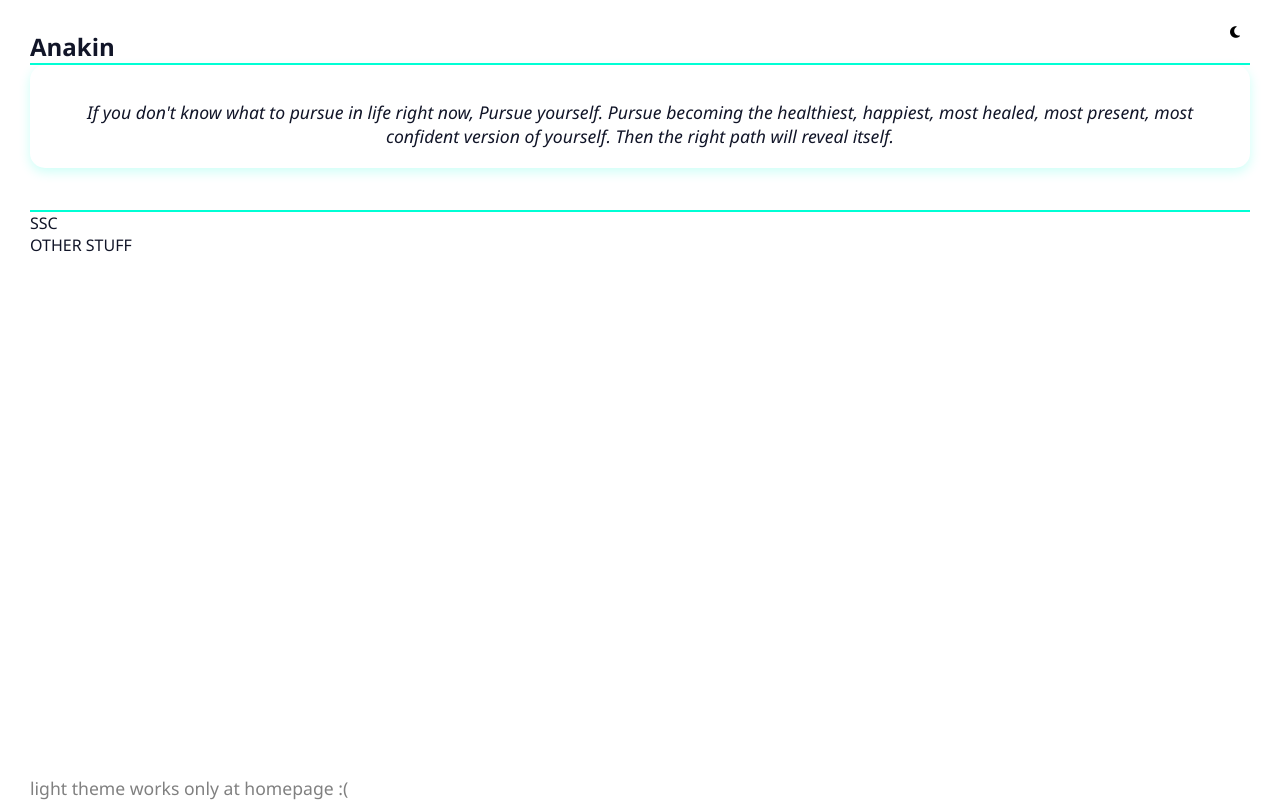
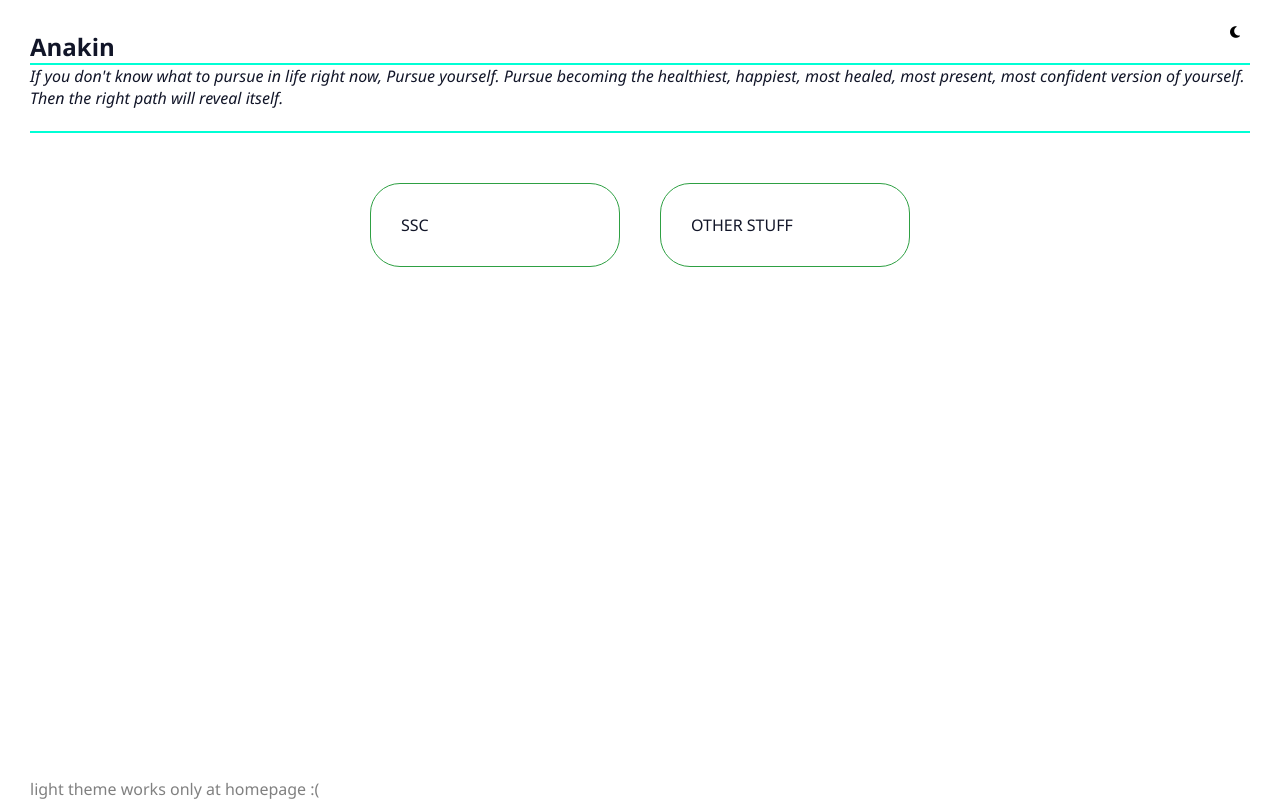
Before and after one commit to Anakin-4/SSC, a plain HTML site: page index.html in a window 1280 px wide. Drawn offline with Linux system fonts and the light colour scheme.

Commit message:
Update style.css
redesigned

```diff
--- a/style.css
+++ b/style.css
@@ -45,59 +45,28 @@ hr{
     background-color: #00ffd5;
     margin:2px,0;
 }
-#nav{
+p{
     font-style: italic;
-    background-color: rgba(255,255,255,0.05);
-    padding:20px;
-    border-radius: 15px;
-    box-shadow: 0 4px 12px rgba(0,255,213,0.2);
-    margin-bottom: 20px;
 }
-#study,h3{
-    color:#ffffff;
-    text-align: center;
-    line-height: 100px;
-    margin: 0;
+.options{
+    display: flex;
+    justify-content: center;
+    gap: 40px;
+    margin-top: 50px;
 }
-#study,a{
-      text-decoration: none;
-      color:#410445;
-      transition: color 0.3s;
+.option-box{
+    background-color: var(--base-color);
+    padding: 30px;
+    border-radius: 30px;
+    border: 1px solid #2ea043;
+    width: 250px;
+    transition: 0.3s;
+    cursor: pointer;
 }
-#study,a:hover{
-    color: green;
+.option-box:hover{
+    background-color: var(--base-varient);
 }
-#study,span,p {
-     text-align: center;
-     margin-top: 15px;
-     font-size: 1.1rem;
-}
-ul{
-    list-style: none;
-    padding-left: 0;
-}
-li{
-    margin:10px 0;
-}
-#read{
-    color: var(--primary-color);
-    text-decoration: none;
-    font-weight: bold;
-}
-#read:hover{
-    text-decoration: underline;
-    color:#ffffff;
-}
-.btn{
-    color:white;
-    padding: 10px 20px;
-    border-radius: 8px;
-    text-decoration: none;
-    transition: background 0.3s;
-}
-.btn:hover{
-    background-color: #0097a7;
-}
+
 #theme-switch{
     height: 50px;
     width: 50px;
```
